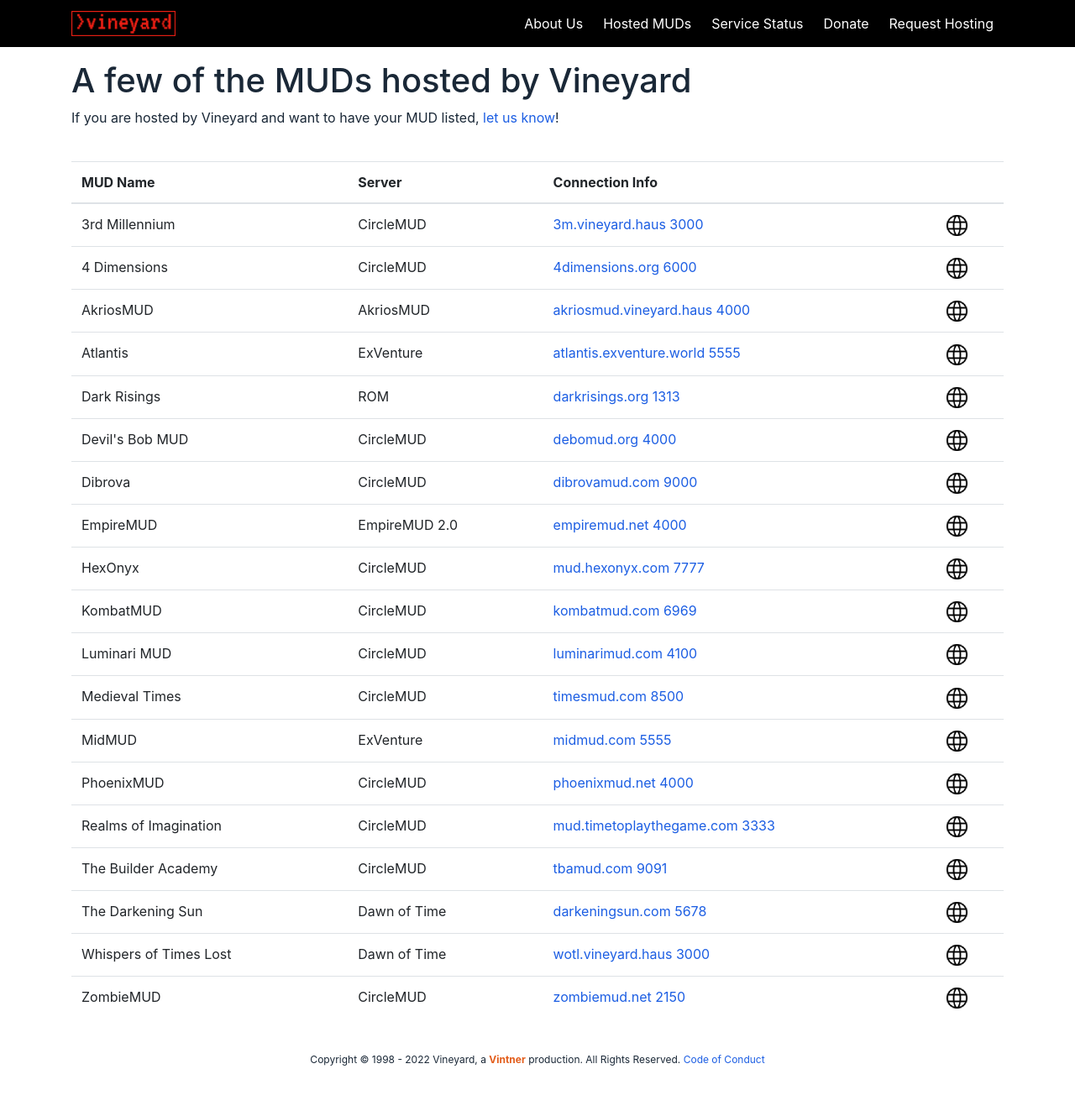
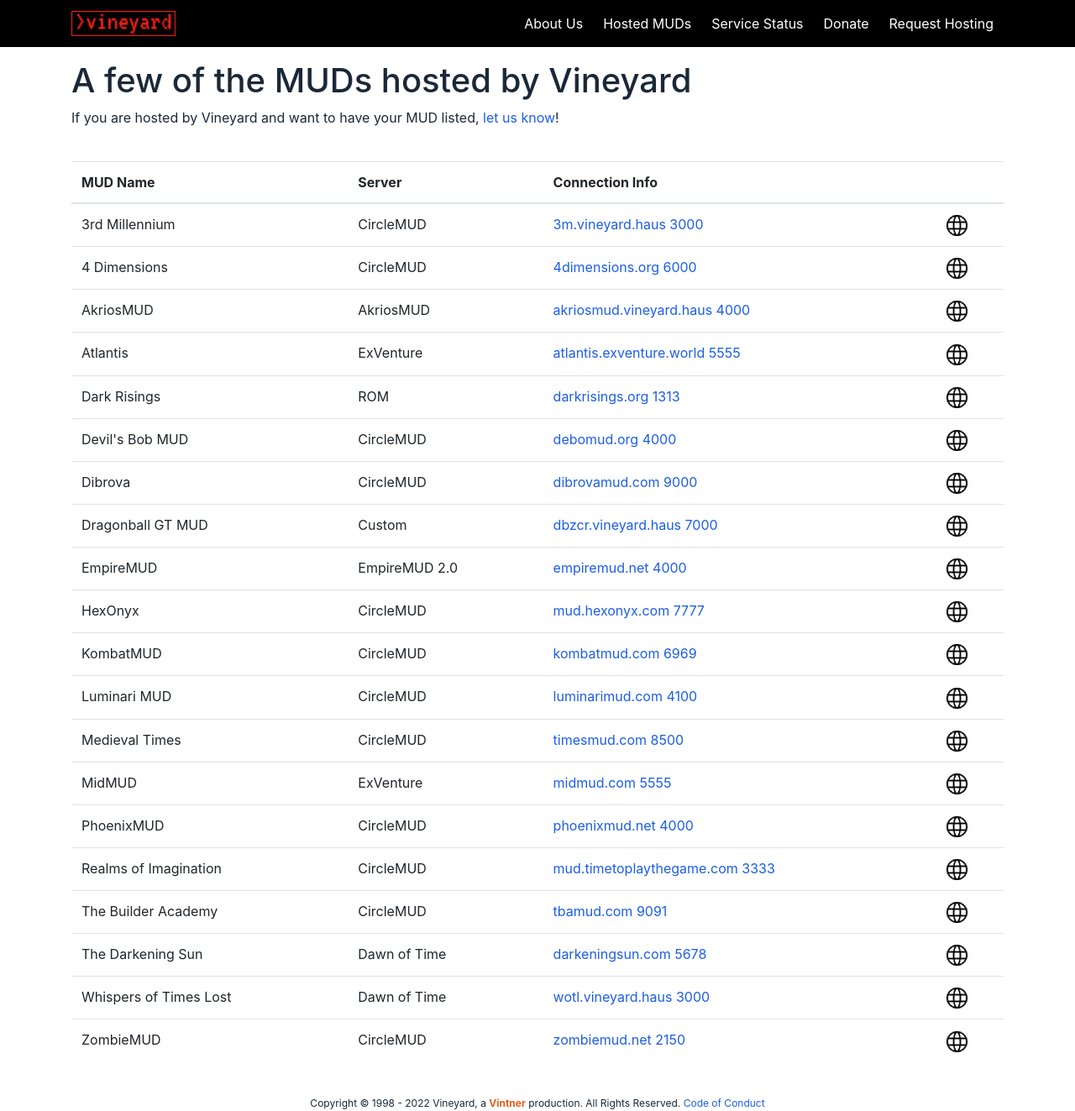
Before and after one commit to vintnerhaus/vineyard.haus, a Jekyll site: the page built from muds.html, in a window 1280 px wide. Shown: the whole page at 84% size. Built offline with Jekyll 4.4.1, drawn with Linux system fonts in a browser that asks for light colours; nearby versions of some CDN libraries; Markdown is read by kramdown in place of the engine named in the settings; before the commit the page ends 1271 px from its top, so only the background shows below that.

Commit message:
Update mud_list.json

```diff
--- a/_data/mud_list.json
+++ b/_data/mud_list.json
@@ -133,6 +133,13 @@
       "site": "4dimensions.org",
       "server_address": "4dimensions.org",
       "server_port": "6000",
+    },
+    {
+      "mud_name": "Dragonball GT MUD",
+      "server": "Custom",
+      "site": "dbzcr.vineyard.haus",
+      "server_address": "dbzcr.vineyard.haus",
+      "server_port": "7000",
     }
   ]
 }
```
